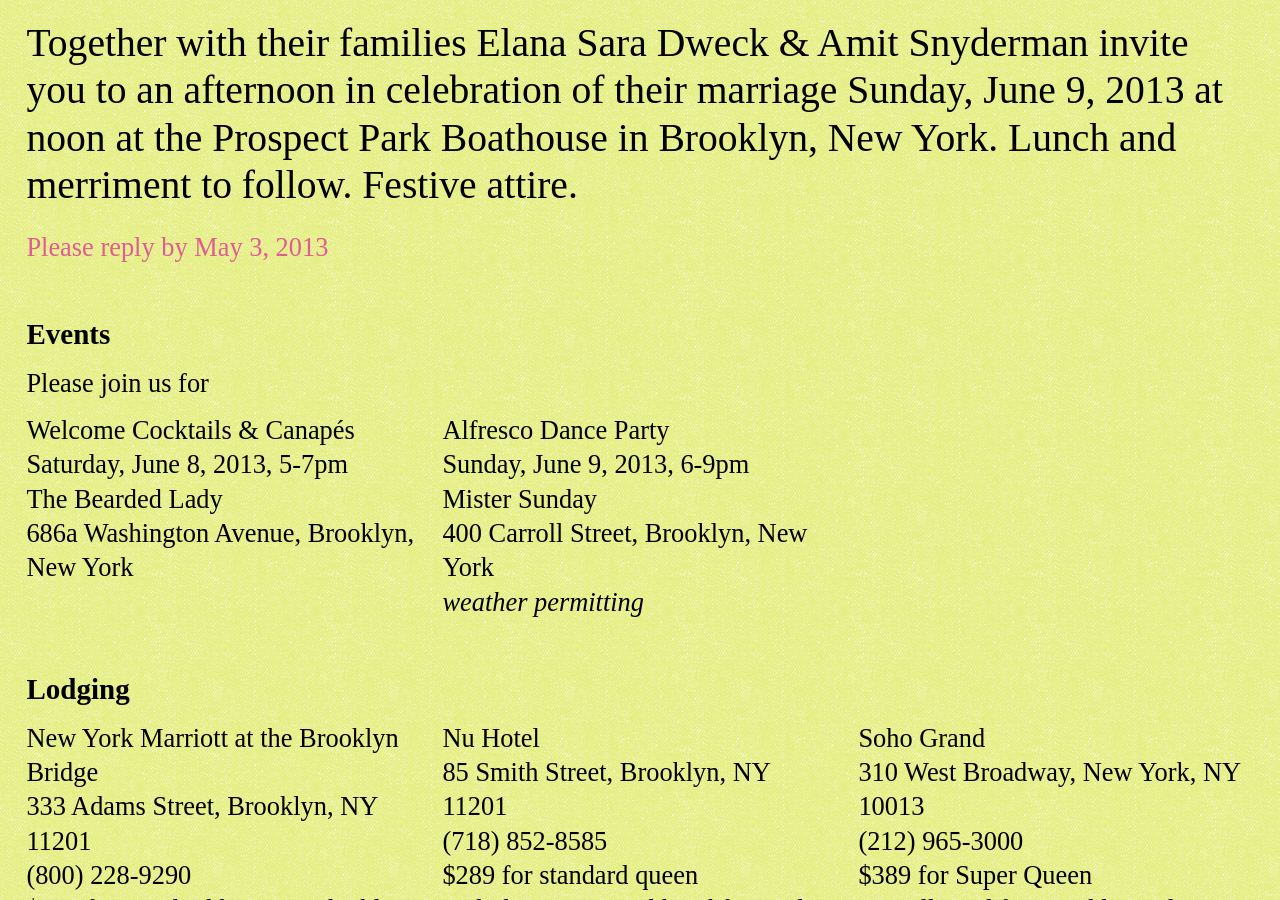
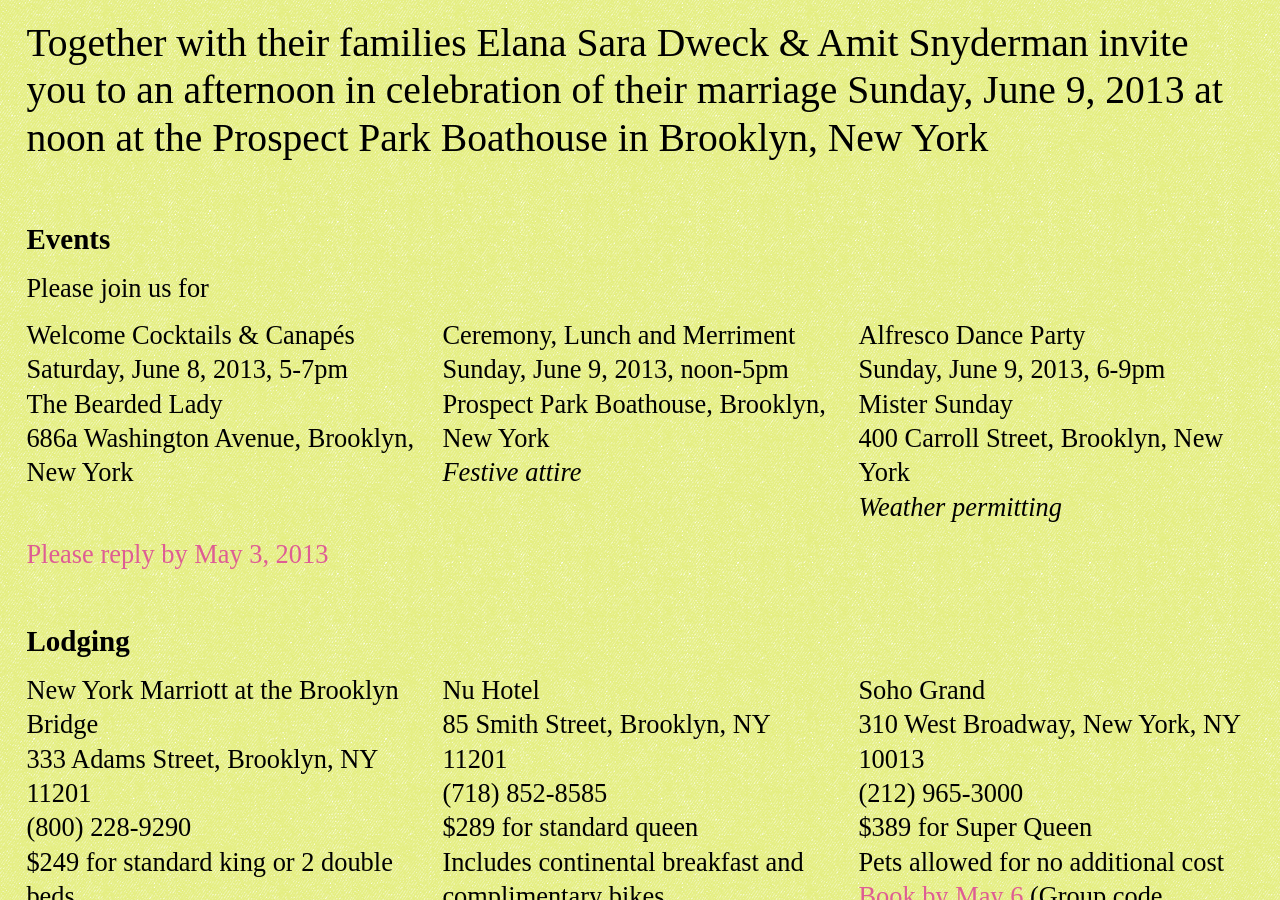
Before and after one commit to amitsnyderman/amit-loves-elana, a Jekyll site: the page built from index.html, in a window 1280 px wide and 900 px high. Built offline with Jekyll 4.4.1, drawn with Linux system fonts in a browser that asks for light colours.

Commit message:
Copy changes

```diff
--- a/index.html
+++ b/index.html
@@ -4,11 +4,7 @@ layout: default
 
 <section id="ceremony">
 	<div class="container">
-		<p class="invite">Together with their families <strong>Elana Sara Dweck &amp; Amit Snyderman</strong> invite you to an afternoon in celebration of their marriage <strong>Sunday, June 9, 2013 at noon</strong> at the <strong>Prospect Park Boathouse in Brooklyn, New York</strong>. Lunch and merriment to follow. Festive attire.</p>
-
-		<footer>
-			<p><a href="https://docs.google.com/forms/d/1ElLSGpPvJGCgCc4xg2W7avkqv1-EsMkG1S5KjVO8Rbk/viewform?embedded=true">Please reply by May 3, 2013</a></p>
-		</footer>
+		<p class="invite">Together with their families <strong>Elana Sara Dweck &amp; Amit Snyderman</strong> invite you to an afternoon in celebration of their marriage <strong>Sunday, June 9, 2013 at noon</strong> at the <strong>Prospect Park Boathouse in Brooklyn, New York</strong></p>
 	</div>
 </section>
 
@@ -26,11 +22,20 @@ layout: default
 			The Bearded Lady<br/>
 			<address>686a Washington Avenue, Brooklyn, New York</address></li>
 
+		<li><strong>Ceremony, Lunch and Merriment</strong><br/>
+			Sunday, June 9, 2013, noon-5pm<br/>
+			<address>Prospect Park Boathouse, Brooklyn, New York</address><br/>
+			<em>Festive attire</em></li>
+
 		<li><strong>Alfresco Dance Party</strong><br/>
 			Sunday, June 9, 2013, 6-9pm<br/>
 			Mister Sunday<br/><address>400 Carroll Street, Brooklyn, New York</address><br/>
-			<em>weather permitting</em></li>
+			<em>Weather permitting</em></li>
 		</ul>
+
+		<footer>
+			<p><a href="https://docs.google.com/forms/d/1ElLSGpPvJGCgCc4xg2W7avkqv1-EsMkG1S5KjVO8Rbk/viewform?embedded=true">Please reply by May 3, 2013</a></p>
+		</footer>
 	</div>
 </section>
 
```
